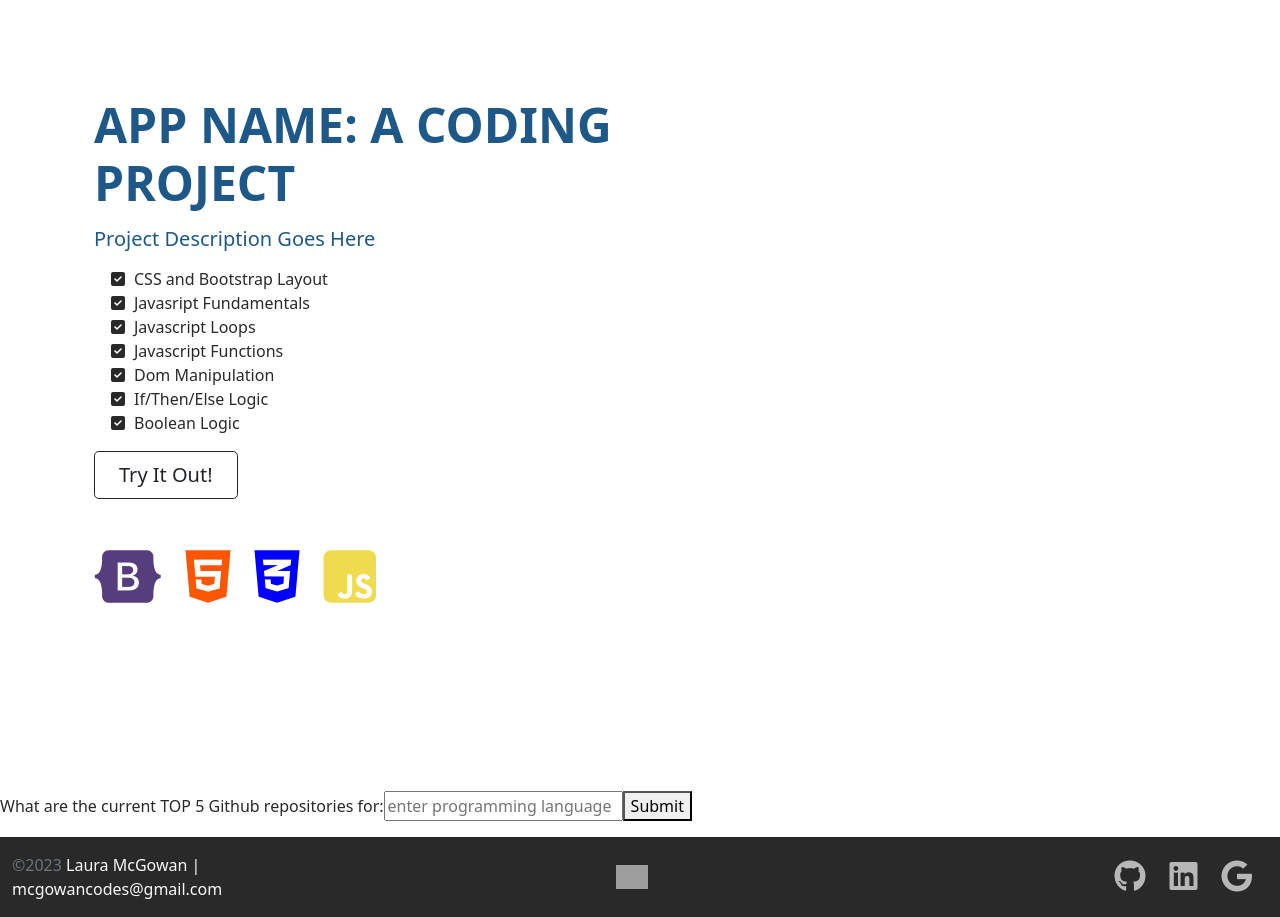
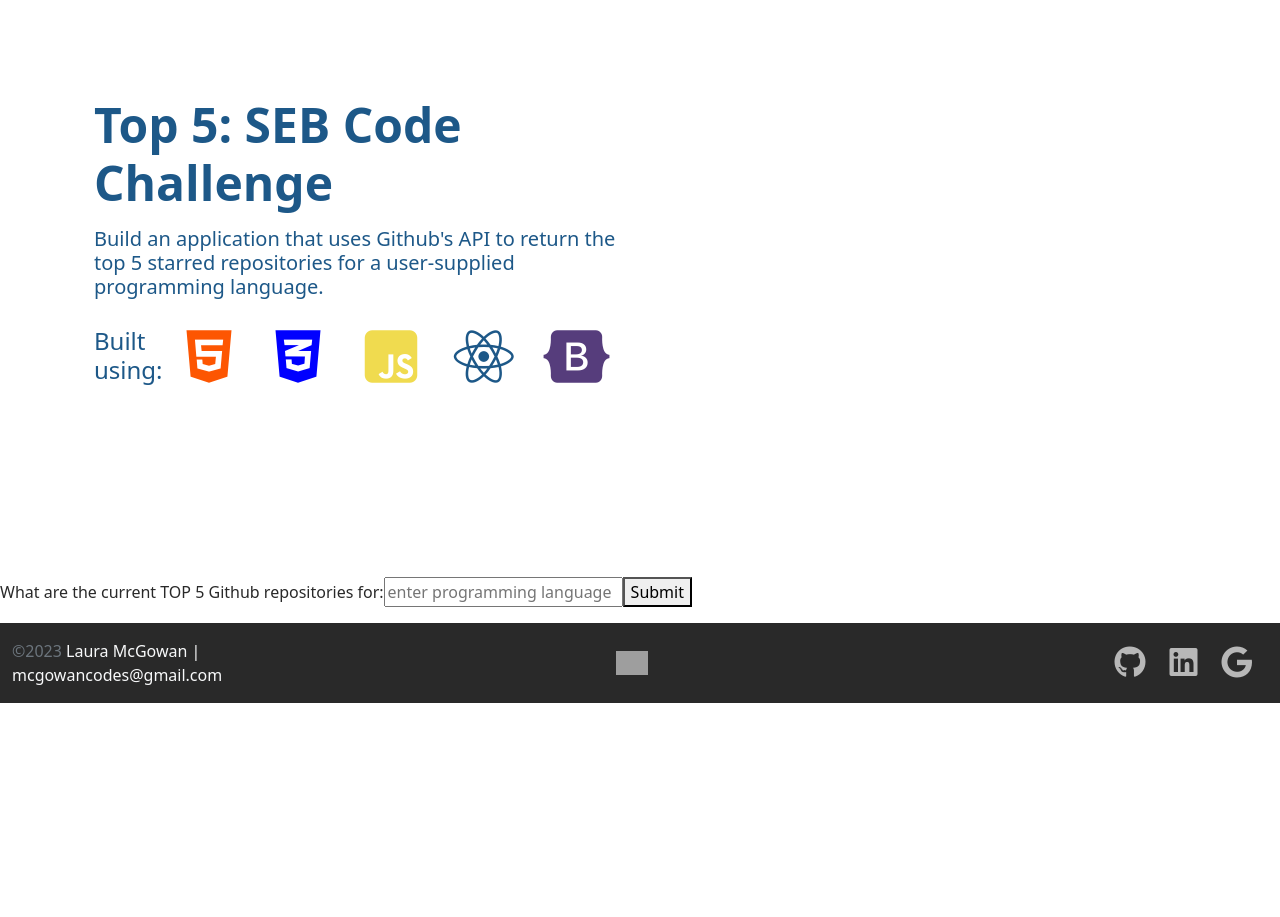
Before and after one commit to prime-mcgowan/seb-code-challenge, a React (Create React App) app: page / in a window 1280 px wide. After the commit the page ends 800 px from the top, so only its background shows below. Built offline with nearby package versions, Linux system fonts and the light colour scheme; grey boxes are pictures that could not be loaded.

Commit message:
description and technologies used

```diff
--- a/src/App.jsx
+++ b/src/App.jsx
@@ -47,9 +47,10 @@ function App() {
        <div className="container col-xxl-8 px-4 py-5">
            <div className="row g-5 py-5 row-cols-1 row-cols-lg-2">
             <div className="col order-last order-lg-first">
-                <h1 className="display-5 fw-bold 1h-1 mb-3">APP NAME: A CODING PROJECT</h1>
-            <h4 className="lead">Project Description Goes Here</h4>
-            <ul className="fa-ul pt-2 checklist">
+                <h1 className="display-5 fw-bold 1h-1 mb-3">Top 5: SEB Code Challenge</h1>
+            <h4 className="lead">Build an application that uses Github's API to return the top 5 starred repositories for a user-supplied programming language.</h4>
+
+            {/* <ul className="fa-ul pt-2 checklist">
                 <li><span className="fa-li"><i className="fas fa-check-square"></i></span>CSS and Bootstrap Layout</li>
                 <li><span className="fa-li"><i className="fas fa-check-square"></i></span>Javasript Fundamentals</li>
                 <li><span className="fa-li"><i className="fas fa-check-square"></i></span>Javascript Loops</li>
@@ -57,17 +58,19 @@ function App() {
                 <li><span className="fa-li"><i className="fas fa-check-square"></i></span>Dom Manipulation</li>
                 <li><span className="fa-li"><i className="fas fa-check-square"></i></span>If/Then/Else Logic</li>
                 <li><span className="fa-li"><i className="fas fa-check-square"></i></span>Boolean Logic</li>
-            </ul>
-            <div>
+            </ul> */}
+            {/* <div>
                 <a type="button" className="btn btn-outline-dark btn-lg px-4 me-md-2" href="app.html">Try It Out!</a>
-            </div>
+            </div> */}
             <h5 className="fw-bold mt-5">
                 <div className="d-flex">
-                    <div className="row">
-                        <div className="col"><i className="fab fa-bootstrap fa-3x bsicon"></i></div>
+                    <div className="row" style={{marginTop:"-20px"}}>
+                        <div className="col"><h4>Built using:</h4></div>
                         <div className="col"><i className="fab fa-html5 fa-3x html5icon"></i></div>
                         <div className="col"><i className="fab fa-css3-alt fa-3x cssicon"></i></div>
                         <div className="col"><i className="fab fa-js-square fa-3x jsicon"></i></div>
+                        <div className="col"><i className="fab fa-react fa-3x reacticon"></i></div>
+                        <div className="col"><i className="fab fa-bootstrap fa-3x bsicon"></i></div>
                     </div>
                 </div>
             </h5>
```
